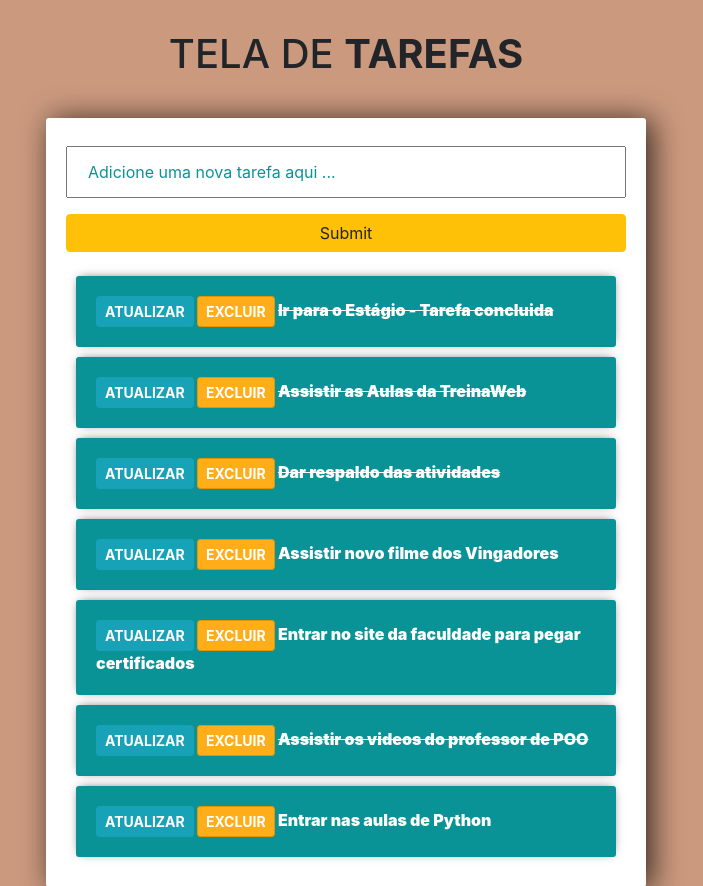
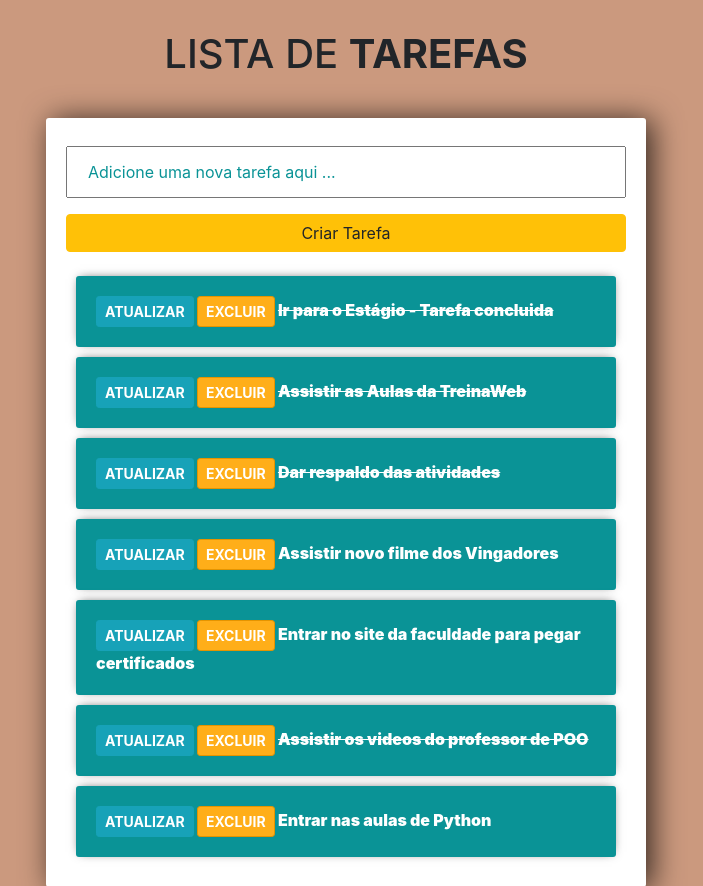
Before and after one commit to renatamoon/Django_To_Do_project, a Django app: page / in a window 1280 px wide. Shown: the top 886 px of the page, without its empty margins (294-997 px from the left). Run offline with Django 3.2, Linux system fonts and the light colour scheme; data comes from the database, SQL or seed files in the repository; some libraries are stand-ins or nearby versions.

Commit message:
new updates

```diff
--- a/todo/tarefas/templates/tarefas/atualizar.html
+++ b/todo/tarefas/templates/tarefas/atualizar.html
@@ -46,6 +46,6 @@
     <form method='POST' action="">
         {% csrf_token %}
         {{ form }}
-        <input class="btn btn-warning" type="submit" name="Atualizar Tarefa">
+        <input class="btn btn-info" type="submit" value="Atualizar Tarefa">
     </form>
 </div>
--- a/todo/tarefas/templates/tarefas/deletar.html
+++ b/todo/tarefas/templates/tarefas/deletar.html
@@ -45,7 +45,7 @@
 
     <form method="POST" action="">
         {% csrf_token %}
-        <input class="btn btn-danger" type="submit" name="Confirm">
+        <input class="btn btn-danger" type="submit" value="DELETAR">
     </form>
 
 </div>
--- a/todo/tarefas/templates/tarefas/lista.html
+++ b/todo/tarefas/templates/tarefas/lista.html
@@ -53,14 +53,14 @@
 
 </style>
 
-<h1>TELA DE <strong>TAREFAS<strong></h1>
+<h1>LISTA DE <strong>TAREFAS<strong></h1>
 
 <div class="center-column">
 
     <form method='POST' action="/">
         {% csrf_token %}
         {{form.titulo}}
-        <input class="btn btn-warning" type="submit" name="Criar Tarefa">
+        <input class="btn btn-warning" type="submit" value="Criar Tarefa">
     </form>
 
     {% for tarefa in tarefas %}
```
